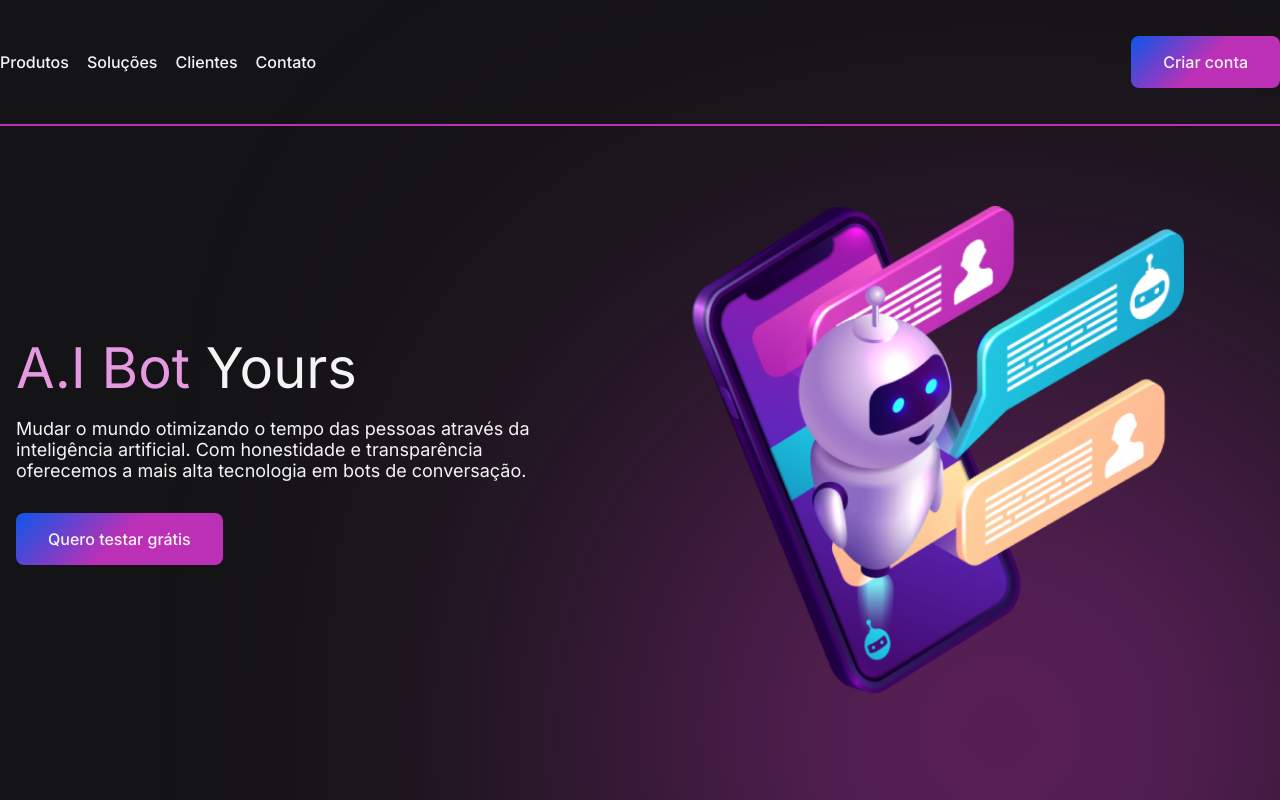
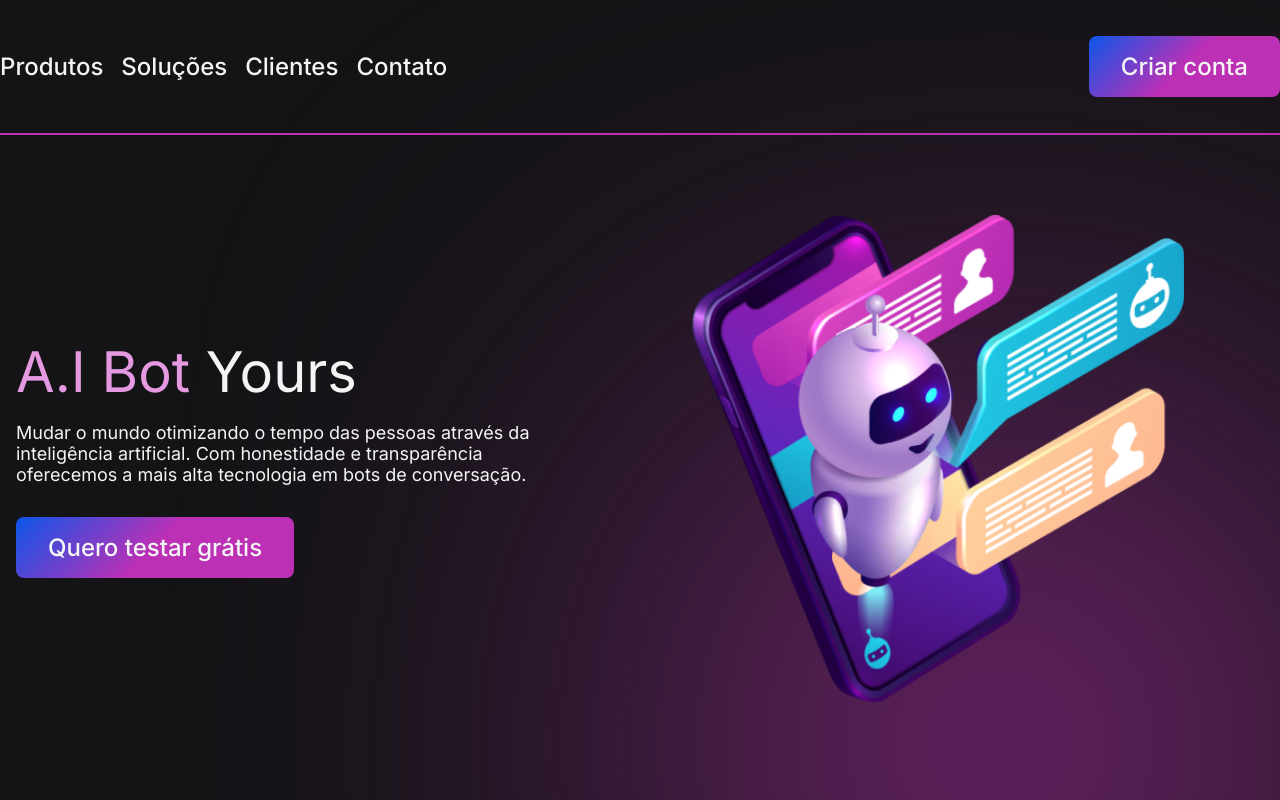
Before and after one commit to Dener-Garcia/landing-page-lit-academy-reactJS, a React (Vite) app: page / in a window 1280 px wide. Shown: the top 800 px of the page. Built offline with nearby package versions, Linux system fonts and the light colour scheme.

Commit message:
fix: links and anchor for each section

```diff
--- a/src/components/Contact/Contact.jsx
+++ b/src/components/Contact/Contact.jsx
@@ -18,7 +18,7 @@ const Contact = () => {
 
 
   return(
-    <section className="contact">
+    <section id="contact" className="contact">
 
       <div className="backgroundBlur2"></div>
       <div className="form-div">
--- a/src/components/Footer/Footer.jsx
+++ b/src/components/Footer/Footer.jsx
@@ -13,10 +13,12 @@ const Footer = () => {
       <footer>
         <img src={logoImg} alt="Logo da empresa ficticia Your Bots" />
         <nav className="nav-footer">
-          <LinksPage linkName="Produtos" />
-          <LinksPage linkName="Soluções" />
-          <LinksPage linkName="Clientes" />
-          <LinksPage linkName="Contato" />
+
+          <LinksPage linkName="Produtos" linkAnchor="#products" />
+          <LinksPage linkName="Soluções" linkAnchor="#solutions"/>
+          <LinksPage linkName="Clientes" linkAnchor="#customers"/>
+          <LinksPage linkName="Contato" linkAnchor="#contact" />
+
         </nav>
         <div className="social-icons">
           <a href="#" aria-label="Twitter" ><img src={xIcon} /> </a>
--- a/src/components/Header/Header.jsx
+++ b/src/components/Header/Header.jsx
@@ -7,10 +7,12 @@ const Header = () =>{
   return(
     <header className="header">
       <div className="links">
-        <LinksPage linkName="Produtos" />
-        <LinksPage linkName="Soluções"/>
-        <LinksPage linkName="Clientes" />
-        <LinksPage linkName="Contato" />
+        <nav>
+          <LinksPage linkName="Produtos" linkAnchor="#products" />
+          <LinksPage linkName="Soluções" linkAnchor="#solutions"/>
+          <LinksPage linkName="Clientes" linkAnchor="#customers"/>
+          <LinksPage linkName="Contato" linkAnchor="#contact" />
+        </nav>
       </div>
       <ButtonPrimary btnTitle="Criar conta" />
     </header>
--- a/src/components/Header/module.css
+++ b/src/components/Header/module.css
@@ -9,7 +9,7 @@
   border-bottom: 2px solid var(--background-tertiary);
 }
 
-.links{
+.links nav{
   display: flex;
   gap: 1.125rem;
 }
--- a/src/components/Products/Products.jsx
+++ b/src/components/Products/Products.jsx
@@ -1,42 +1,42 @@
-import React from "react";
-import './module.css'
-import ProductCard from "../design-system/ProductCard/ProductCard";
-import imgCard1 from "../../../public/assets/escolha-bot.png"
-import imgCard2 from "../../../public/assets/treine-seu-bot.png"
-import imgCard3 from "../../../public/assets/integracao.png"
-import imgCard4 from "../../../public/assets/usando-bot.png"
-import ButtonPrimary from "../design-system/Button-primary/ButtonPrimary";
+import React from 'react';
+import './module.css';
+import ProductCard from '../design-system/ProductCard/ProductCard';
+import imgCard1 from '../../../public/assets/escolha-bot.png';
+import imgCard2 from '../../../public/assets/treine-seu-bot.png';
+import imgCard3 from '../../../public/assets/integracao.png';
+import imgCard4 from '../../../public/assets/usando-bot.png';
+import ButtonPrimary from '../design-system/Button-primary/ButtonPrimary';
 
 const Products = () =>{
   return(
-    <section className="products">
+    <section id="products" className="products">
       <div className="backgroundBlur"></div>
       <h2>Conheça seu próximo <span>bot</span></h2>
       <p>Temos um bot que combina com sua necessidade, eles são treinados por você e aperfeiçoados com a mais nova tecnologia do ChatGPT.</p>
       <div className="cards">
         <ProductCard
           imgCard={imgCard1}
-      titleCard={"Escolha seu bot"}
-      descriptionCard={"São mais de 30 bot's para você, também podemos criar a sua versão customizada."} />
+          titleCard={'Escolha seu bot'}
+          descriptionCard={'São mais de 30 bot\'s para você, também podemos criar a sua versão customizada.'} />
 
         <ProductCard
           imgCard={imgCard2}
-      titleCard={"Treine seu bot"}
-      descriptionCard={"Responda as perguntas, dê sua voz para seu bot e ele vai aprender a como responder seu público."} />
+          titleCard={'Treine seu bot'}
+          descriptionCard={'Responda as perguntas, dê sua voz para seu bot e ele vai aprender a como responder seu público.'} />
 
         <ProductCard
           imgCard={imgCard3}
-      titleCard={"Integre seu bot"}
-      descriptionCard={"Chegou a hora de integrar seu bot a sua rede social ou e-commerce, com nossa API de integração isso é fácil."} />
+          titleCard={'Integre seu bot'}
+          descriptionCard={'Chegou a hora de integrar seu bot a sua rede social ou e-commerce, com nossa API de integração isso é fácil.'} />
 
         <ProductCard
           imgCard={imgCard4}
-      titleCard={"Usando seu bot"}
-      descriptionCard={"Tudo pronto, agora é só ir acompanhando e ficar de olhos nas notificações que sue bot vai te mandar."} />
+          titleCard={'Usando seu bot'}
+          descriptionCard={'Tudo pronto, agora é só ir acompanhando e ficar de olhos nas notificações que sue bot vai te mandar.'} />
       </div>
-      <ButtonPrimary btnTitle={"Quero testar grátis"} />
+      <ButtonPrimary btnTitle={'Quero testar grátis'} />
     </section>
-  )
-}
+  );
+};
 
-export default Products
+export default Products;
--- a/src/components/Testimonials/Testimonials.jsx
+++ b/src/components/Testimonials/Testimonials.jsx
@@ -26,7 +26,7 @@ const Testimonials = () => {
   }, []);
 
   return(
-    <section className="testimonials">
+    <section id="customers" className="testimonials">
       <h3>Nossos clientes</h3>
       <p>Veja o que dizem sobre nós e como nossos bots tem ajudado nossos clientes.</p>
       <div className="testimonyCards">
--- a/src/components/Tools/Tools.jsx
+++ b/src/components/Tools/Tools.jsx
@@ -5,7 +5,7 @@ import ChatImg from '../../../public/assets/chat-example.png';
 
 const Tools = () => {
   return(
-    <section className="tools">
+    <section id="solutions" className="tools">
       <img className="bot-img" src={ServiceImg}/>
       <div className="bot-work" alt="Um robo com aparencia feminina e tres balões flutuando ao seu lado direito simulando uma conversa">
         <h3>Como a <span>Cute Bot</span> te ajuda</h3>
--- a/src/components/design-system/LinksPage/LinksPage.jsx
+++ b/src/components/design-system/LinksPage/LinksPage.jsx
@@ -3,10 +3,10 @@ import './module.css';
 
 const LinksPage = (props) => {
 
-  const {linkName} = props;
+  const {linkName, linkAnchor} = props;
 
   return(
-    <a href="#" className="linkPrimary">{linkName}</a>
+    <a href={linkAnchor} className="linkPrimary">{linkName}</a>
   );
 };
 
--- a/src/index.css
+++ b/src/index.css
@@ -20,7 +20,7 @@
     --head2: 2.5rem;
     --head3: 2.25rem;
     --head4: 1.5rem;
-    --head4: 1rem;
+    --head5: 1rem;
     --body1: 1.125rem;
 
     --grid-container: 90rem;
@@ -33,9 +33,11 @@
     padding: 0;
     border: none;
     box-sizing: border-box;
+    scroll-behavior: smooth;
 }
 
 body{
     font-family: 'Inter', sans-serif;
-    background: var(--background-primary)
+    background: var(--background-primary);
+
 }
```
Lines whose indentation alone changed are shown as unchanged.
